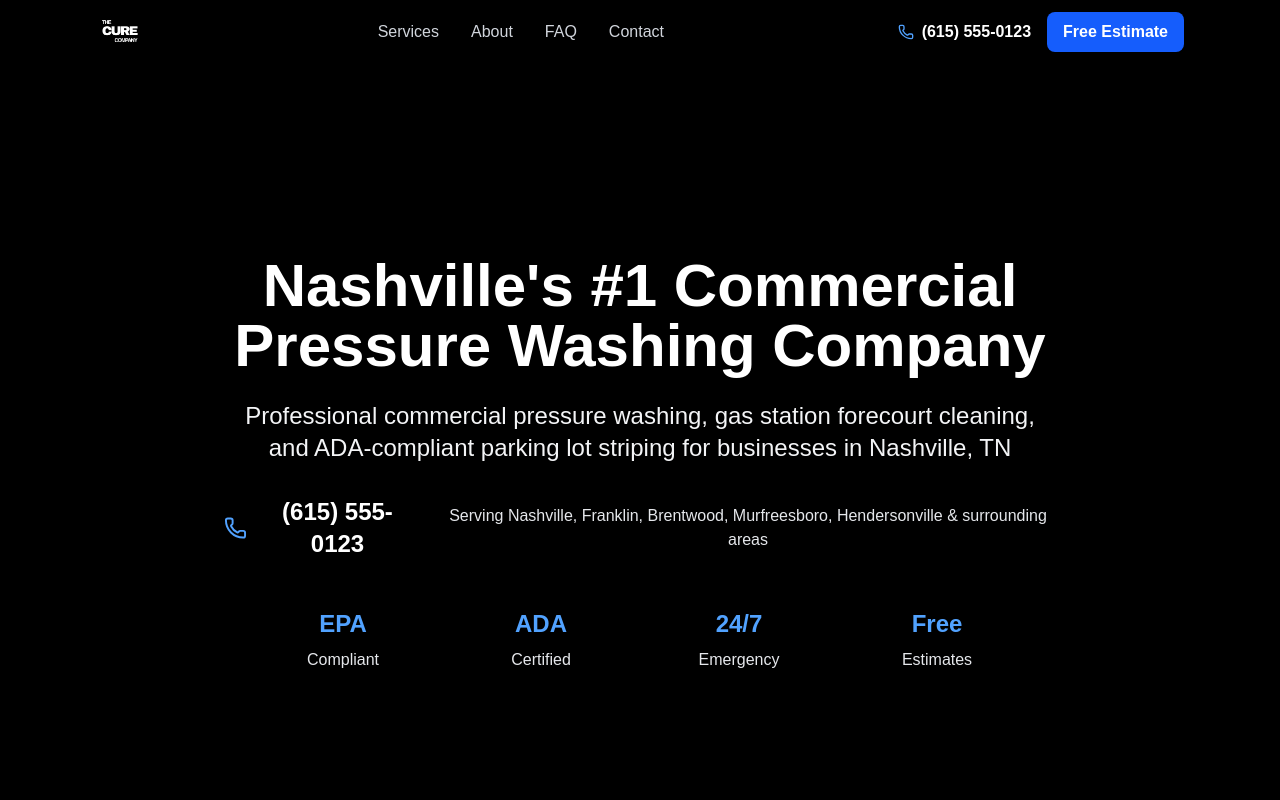
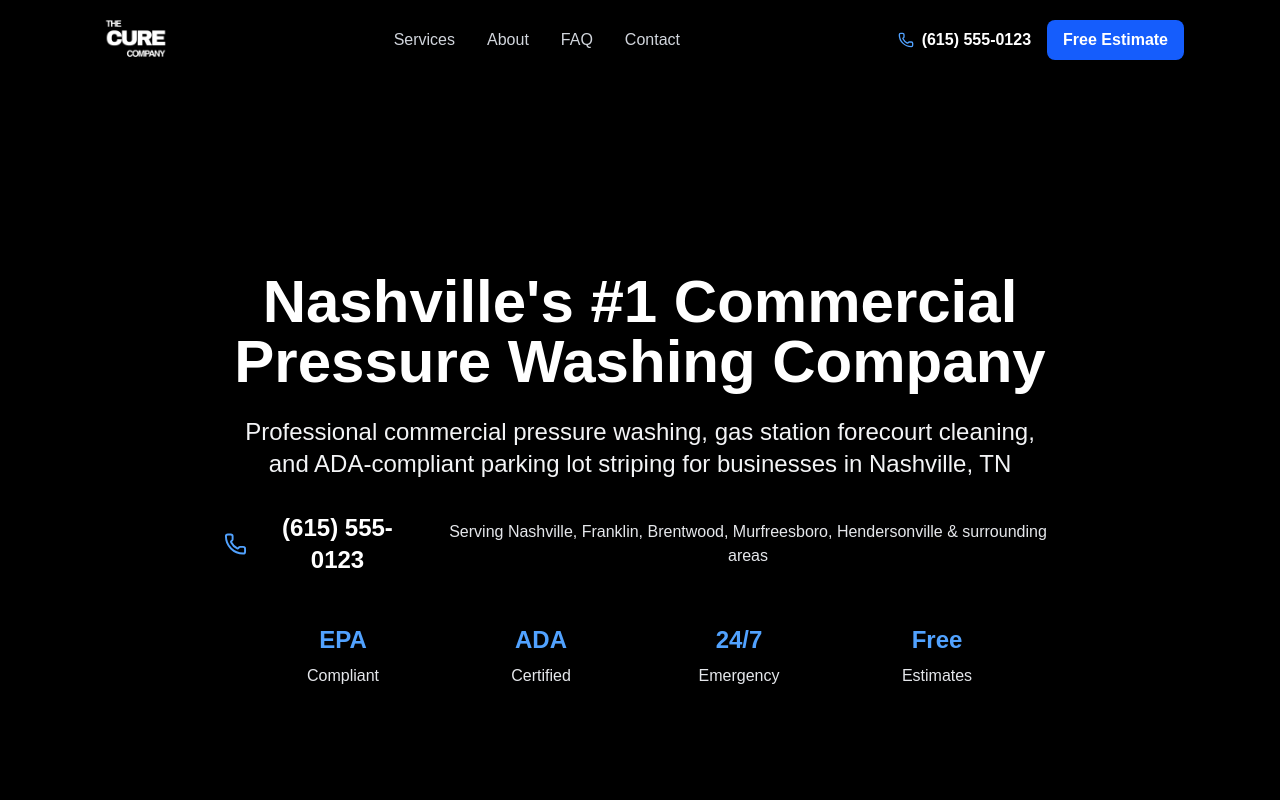
Before and after one commit to hellocureco/nashvillepressurewashingcureco, a Next.js app: page / in a window 1280 px wide. Shown: the top 800 px of the page. Built offline with nearby package versions, Linux system fonts and the light colour scheme.

Commit message:
Fixed logo

```diff
--- a/src/components/Header.tsx
+++ b/src/components/Header.tsx
@@ -22,15 +22,15 @@ export default function Header() {
   return (
     <header className="bg-black shadow-sm sticky top-0 z-50">
       <div className="max-w-6xl mx-auto px-4 sm:px-6 lg:px-8">
-        <div className="flex justify-between items-center h-16">
+        <div className="flex justify-between items-center h-20">
           {/* Logo */}
           <div className="flex-shrink-0">
             <Image
               src="/CURE COMPANY placeholder LOGO-02.jpg"
               alt="The Cure Company"
-              width={200}
-              height={60}
-              className="h-12 w-auto"
+              width={300}
+              height={100}
+              className="h-20 w-auto"
               priority
             />
           </div>
```
